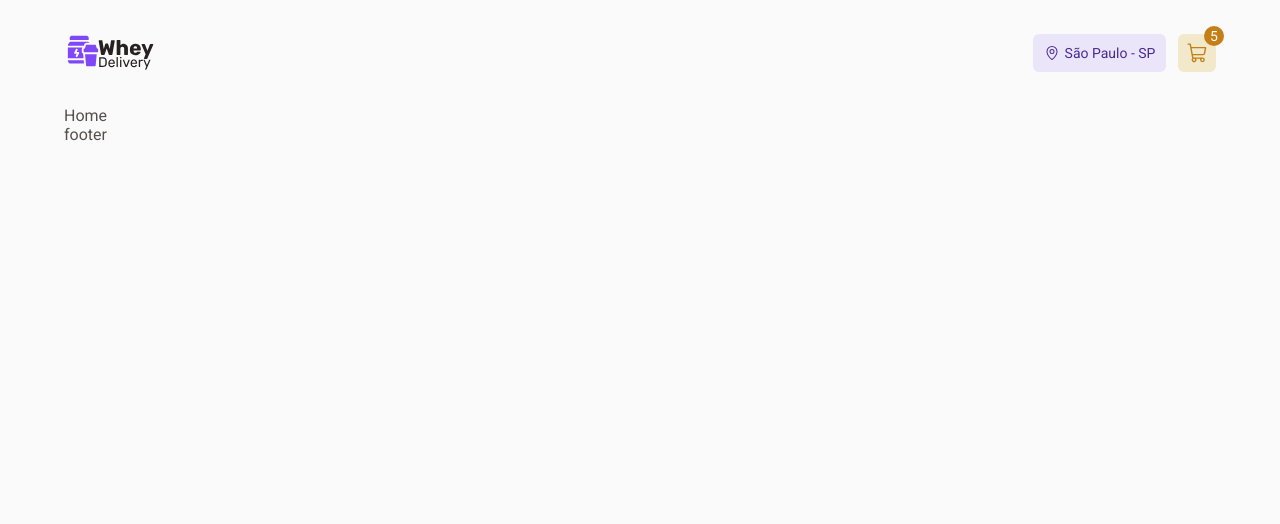
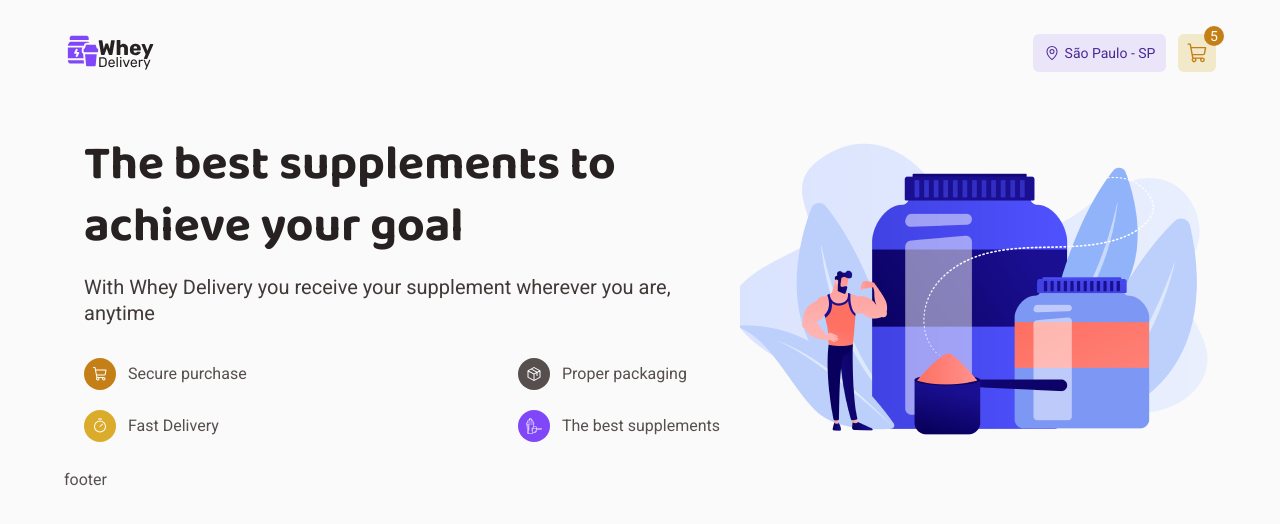
Before and after one commit to jakeliny/whey-delivery, a React (Vite) app: page / in a window 1280 px wide. Shown: the top 524 px of the page. Built offline with nearby package versions, Linux system fonts and the light colour scheme.

Commit message:
feat(home): home hero

```diff
--- a/src/components/CicleIcon/index.tsx
+++ b/src/pages/Home/components/CicleIcon/index.tsx
@@ -1,9 +1,11 @@
 import { ShoppingCart, Timer, Package } from "@phosphor-icons/react";
-import { CircleIconContainer } from "./styles";
+import { CicleIconWithText, CircleIconContainer } from "./styles";
+import { DefaultTheme } from "styled-components";
 
 interface CircleIconProps {
-  color?: string;
+  color: keyof DefaultTheme["color"];
   icon: "shoppingCart" | "Package" | "Timer" | "Whey";
+  text: string;
 }
 
 function iconSwitch(icon: string) {
@@ -21,12 +23,13 @@ function iconSwitch(icon: string) {
   }
 }
 
-export function CircleIcon({ color, icon }: CircleIconProps) {
+export function CircleIcon({ color, icon, text }: CircleIconProps) {
   return (
-    <div className="circleIcon">
-      <CircleIconContainer color={color || "text"}>
+    <CicleIconWithText className="circleIcon">
+      <CircleIconContainer color={color}>
         {iconSwitch(icon)}
       </CircleIconContainer>
-    </div>
+      <p>{text}</p>
+    </CicleIconWithText>
   );
 }
--- /dev/null
+++ b/src/pages/Home/components/CicleIcon/styles.ts
@@ -0,0 +1,41 @@
+import styled, { DefaultTheme } from "styled-components";
+
+export const CicleIconWithText = styled.div`
+  display: flex;
+  justify-content: flex-start;
+  align-items: center;
+  gap: 12px;
+
+  p {
+    ${(props) => props.theme.FontText.mediumRegular}
+    color: ${(props) => props.theme.color.text};
+  }
+`;
+
+interface ColorProps {
+  color: keyof DefaultTheme["color"];
+}
+
+export const CircleIconContainer = styled.button<ColorProps>`
+  width: 32px;
+  height: 32px;
+  border-radius: 100%;
+  border: 0;
+
+  background-color: ${(props) => props.theme.color[props.color]};
+
+  display: flex;
+  align-items: center;
+  justify-content: center;
+
+  svg {
+    width: 16px;
+    height: 16px;
+    color: #fff;
+  }
+
+  img {
+    width: 16px;
+    height: 16px;
+  }
+`;
--- a/src/pages/Home/index.tsx
+++ b/src/pages/Home/index.tsx
@@ -1,3 +1,37 @@
+import { CircleIcon } from "./components/CicleIcon";
+import { Hero } from "./styles";
+
 export function Home() {
-  return <p>Home</p>;
+  return (
+    <Hero>
+      <div className="text">
+        <h2>The best supplements to achieve your goal</h2>
+        <p>
+          With Whey Delivery you receive your supplement wherever you are,
+          anytime
+        </p>
+        <div className="icons">
+          <div>
+            <CircleIcon
+              icon="shoppingCart"
+              text="Secure purchase"
+              color="yellow-dark"
+            />
+            <CircleIcon icon="Timer" text="Fast Delivery" color="yellow" />
+          </div>
+          <div>
+            <CircleIcon icon="Package" text="Proper packaging" color="text" />
+            <CircleIcon
+              icon="Whey"
+              text="The best supplements"
+              color="purple"
+            />
+          </div>
+        </div>
+      </div>
+      <div className="image">
+        <img src="/home_image.png" alt="Whey Delivery" />
+      </div>
+    </Hero>
+  );
 }
--- /dev/null
+++ b/src/pages/Home/styles.ts
@@ -0,0 +1,34 @@
+import styled from "styled-components";
+
+export const Hero = styled.div`
+  display: flex;
+  justify-content: space-between;
+  align-items: center;
+
+  .text {
+    padding: 0 20px;
+
+    > h2 {
+      ${(props) => props.theme.FontTitle.xLarge}
+      color: ${(props) => props.theme.color.title};
+      margin-bottom: 1rem;
+    }
+
+    > p {
+      ${(props) => props.theme.FontText.largeRegular}
+      color: ${(props) => props.theme.color.subtitle};
+    }
+  }
+
+  .icons {
+    display: flex;
+    justify-content: space-between;
+    margin-top: 2rem;
+
+    > div {
+      display: flex;
+      flex-direction: column;
+      gap: 20px;
+    }
+  }
+`;
```
Also changed, not shown: src/components/CicleIcon/styles.ts (deleted, +0 -29 lines).
